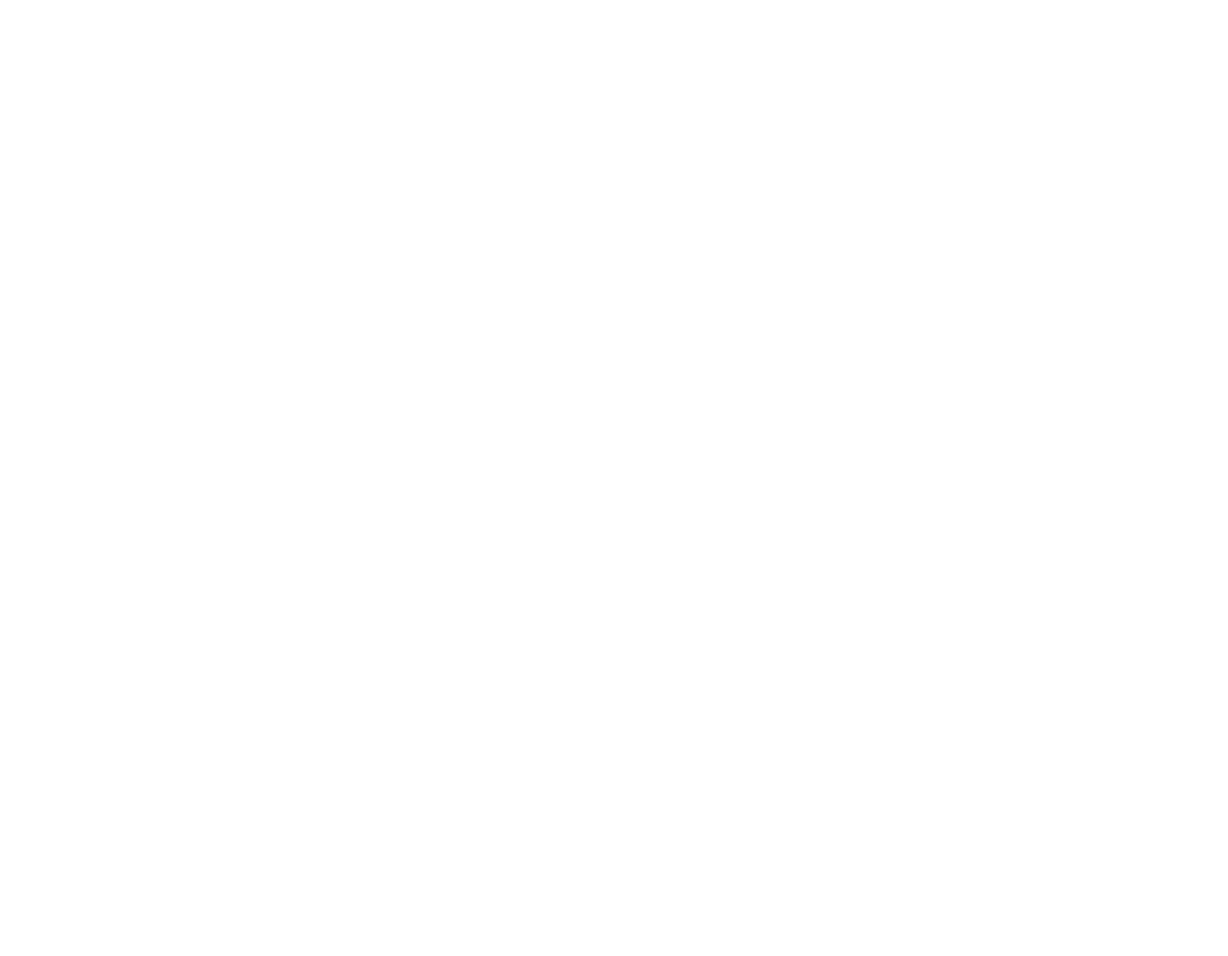
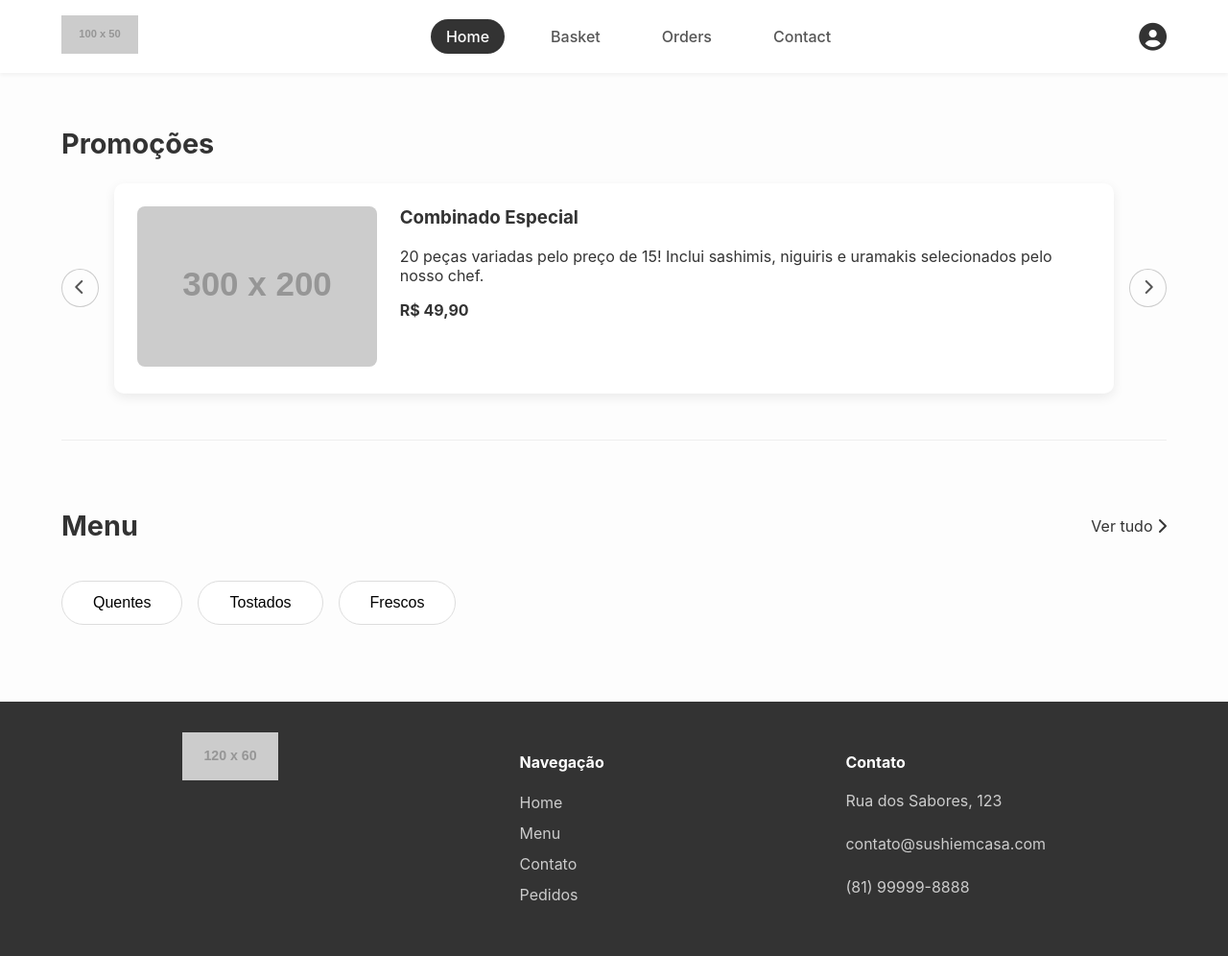
Before and after one commit to EduardaSouzaOL/SushiEmCasa_Django, a Django app: page / in a window 1280 px wide. Before the commit the page is empty. Shown: the whole page at 96% size. Before the commit the page ends 800 px from the top, so only its background shows below. Run offline with Django 5.2, Linux system fonts and the light colour scheme; grey boxes labelled with a size stand in for pictures from a placeholder-image service; some libraries are stand-ins or nearby versions.

Commit message:
implementação do html css da homepage

```diff
--- a/homepage/templates/index.html
+++ b/homepage/templates/index.html
@@ -1,11 +1,90 @@
+{% load static %}
 <!DOCTYPE html>
-<html lang="en">
+<html lang="pt-br">
 <head>
     <meta charset="UTF-8">
     <meta name="viewport" content="width=device-width, initial-scale=1.0">
-    <title>Document</title>
+    <title>Sushi em Casa - O melhor da culinária japonesa</title>
+
+    <link rel="stylesheet" href="{% static 'css/style.css' %}">
+
+    <link rel="stylesheet" href="https://cdnjs.cloudflare.com/ajax/libs/font-awesome/6.5.1/css/all.min.css">
 </head>
 <body>
 
+    <header class="barra-navegacao">
+        <div class="logo">
+            <img src="https://placehold.co/100x50/f1f1f1/333?text=Sushi+em+Casa" alt="Logo Sushi em Casa">
+        </div>
+        <nav>
+            <ul>
+                <li><a href="#" class="ativo">Home</a></li>
+                <li><a href="#">Basket</a></li>
+                <li><a href="#">Orders</a></li>
+                <li><a href="#">Contact</a></li>
+            </ul>
+        </nav>
+        <div class="icone-usuario">
+            <a href="#">
+                <i class="fas fa-user-circle"></i>
+            </a>
+        </div>
+    </header>
+
+    <main>
+        <section class="secao-promocoes">
+            <h2>Promoções</h2>
+            <div class="carrossel-promocoes">
+                <button class="seta seta-esquerda"><i class="fas fa-chevron-left"></i></button>
+                <div class="cartao-promocao">
+                    <div class="imagem-promocao">
+                        <img src="https://placehold.co/300x200/e0e0e0/555?text=Promoção+do+Dia" alt="Promoção de Sushi">
+                    </div>
+                    <div class="descricao-promocao">
+                        <h3>Combinado Especial</h3>
+                        <p>20 peças variadas pelo preço de 15! Inclui sashimis, niguiris e uramakis selecionados pelo nosso chef.</p>
+                        <p><strong>R$ 49,90</strong></p>
+                    </div>
+                </div>
+                <button class="seta seta-direita"><i class="fas fa-chevron-right"></i></button>
+            </div>
+        </section>
+
+        <hr class="separador">
+
+        <section class="secao-menu">
+            <div class="cabecalho-menu">
+                <h2>Menu</h2>
+                <a href="#">Ver tudo <i class="fas fa-chevron-right"></i></a>
+            </div>
+            <div class="filtros-menu">
+                <button class="botao-filtro">Quentes</button>
+                <button class="botao-filtro">Tostados</button>
+                <button class="botao-filtro">Frescos</button>
+            </div>
+        </section>
+    </main>
+
+    <footer class="rodape">
+        <div class="logo">
+            <img src="https://placehold.co/120x60/333/f1f1f1?text=Sushi+em+Casa" alt="Logo Sushi em Casa">
+        </div>
+        <div class="links-rodape">
+            <h4>Navegação</h4>
+            <ul>
+                <li><a href="#">Home</a></li>
+                <li><a href="#">Menu</a></li>
+                <li><a href="#">Contato</a></li>
+                <li><a href="#">Pedidos</a></li>
+            </ul>
+        </div>
+        <div class="contato-rodape">
+            <h4>Contato</h4>
+            <p>Rua dos Sabores, 123</p>
+            <p>contato@sushiemcasa.com</p>
+            <p>(81) 99999-8888</p>
+        </div>
+    </footer>
+
 </body>
 </html>
--- /dev/null
+++ b/static/css/style.css
@@ -0,0 +1,172 @@
+/* Reset básico e fontes */
+body, html {
+    margin: 0;
+    padding: 0;
+    font-family: -apple-system, BlinkMacSystemFont, 'Segoe UI', Roboto, Oxygen, Ubuntu, Cantarell, 'Open Sans', 'Helvetica Neue', sans-serif;
+    background-color: #fdfdfd;
+    color: #333;
+}
+
+/* Header e Barra de Navegação */
+.barra-navegacao {
+    display: flex;
+    justify-content: space-between;
+    align-items: center;
+    padding: 1rem 5%;
+    background-color: #fff;
+    box-shadow: 0 2px 4px rgba(0,0,0,0.05);
+}
+
+.barra-navegacao .logo img {
+    height: 40px;
+}
+
+.barra-navegacao nav ul {
+    list-style: none;
+    display: flex;
+    margin: 0;
+    padding: 0;
+    gap: 2rem;
+}
+
+.barra-navegacao nav a {
+    text-decoration: none;
+    color: #555;
+    font-weight: 500;
+    padding: 0.5rem 1rem;
+    border-radius: 20px;
+    transition: background-color 0.3s, color 0.3s;
+}
+
+.barra-navegacao nav a.ativo, .barra-navegacao nav a:hover {
+    background-color: #333;
+    color: #fff;
+}
+
+.barra-navegacao .icone-usuario a {
+    font-size: 1.8rem;
+    color: #333;
+}
+
+/* Conteúdo Principal */
+main {
+    padding: 2rem 5%;
+}
+
+/* Seção de Promoções */
+.secao-promocoes h2, .secao-menu h2 {
+    font-size: 1.8rem;
+    margin-bottom: 1.5rem;
+}
+
+.carrossel-promocoes {
+    display: flex;
+    align-items: center;
+    justify-content: center;
+    gap: 1rem;
+}
+
+.cartao-promocao {
+    display: flex;
+    gap: 1.5rem;
+    background-color: #fff;
+    padding: 1.5rem;
+    border-radius: 10px;
+    box-shadow: 0 4px 12px rgba(0,0,0,0.08);
+    flex-grow: 1;
+}
+
+.imagem-promocao img {
+    width: 250px;
+    height: auto;
+    border-radius: 8px;
+}
+
+.descricao-promocao h3 {
+    margin-top: 0;
+}
+
+.seta {
+    background: none;
+    border: 1px solid #ccc;
+    border-radius: 50%;
+    width: 40px;
+    height: 40px;
+    cursor: pointer;
+    font-size: 1rem;
+    color: #555;
+}
+
+/* Separador */
+.separador {
+    border: none;
+    border-top: 1px solid #eee;
+    margin: 3rem 0;
+}
+
+/* Seção do Menu */
+.cabecalho-menu {
+    display: flex;
+    justify-content: space-between;
+    align-items: center;
+}
+
+.cabecalho-menu a {
+    text-decoration: none;
+    color: #333;
+}
+
+.filtros-menu {
+    display: flex;
+    gap: 1rem;
+    margin-top: 1rem;
+}
+
+.botao-filtro {
+    padding: 0.8rem 2rem;
+    border: 1px solid #ddd;
+    background-color: #fff;
+    border-radius: 25px;
+    font-size: 1rem;
+    cursor: pointer;
+    transition: background-color 0.3s, color 0.3s;
+}
+
+.botao-filtro:hover {
+    background-color: #eee;
+}
+
+/* Rodapé */
+.rodape {
+    display: flex;
+    justify-content: space-around;
+    padding: 2rem 5%; /* reduz altura */
+    background-color: #333;
+    color: #f1f1f1;
+    margin-top: 3rem;
+}
+
+.rodape .logo img {
+    height: 50px;
+}
+
+.rodape h4 {
+    margin-bottom: 1rem;
+    color: #fff;
+}
+
+.rodape ul {
+    list-style: none;
+    padding: 0;
+}
+
+.rodape ul a {
+    text-decoration: none;
+    color: #ccc;
+    line-height: 2;
+}
+
+.rodape .contato-rodape p {
+    color: #ccc;
+    line-height: 1.8;
+}
```
Also changed, not shown: project/settings.py (+7 -0 lines).
